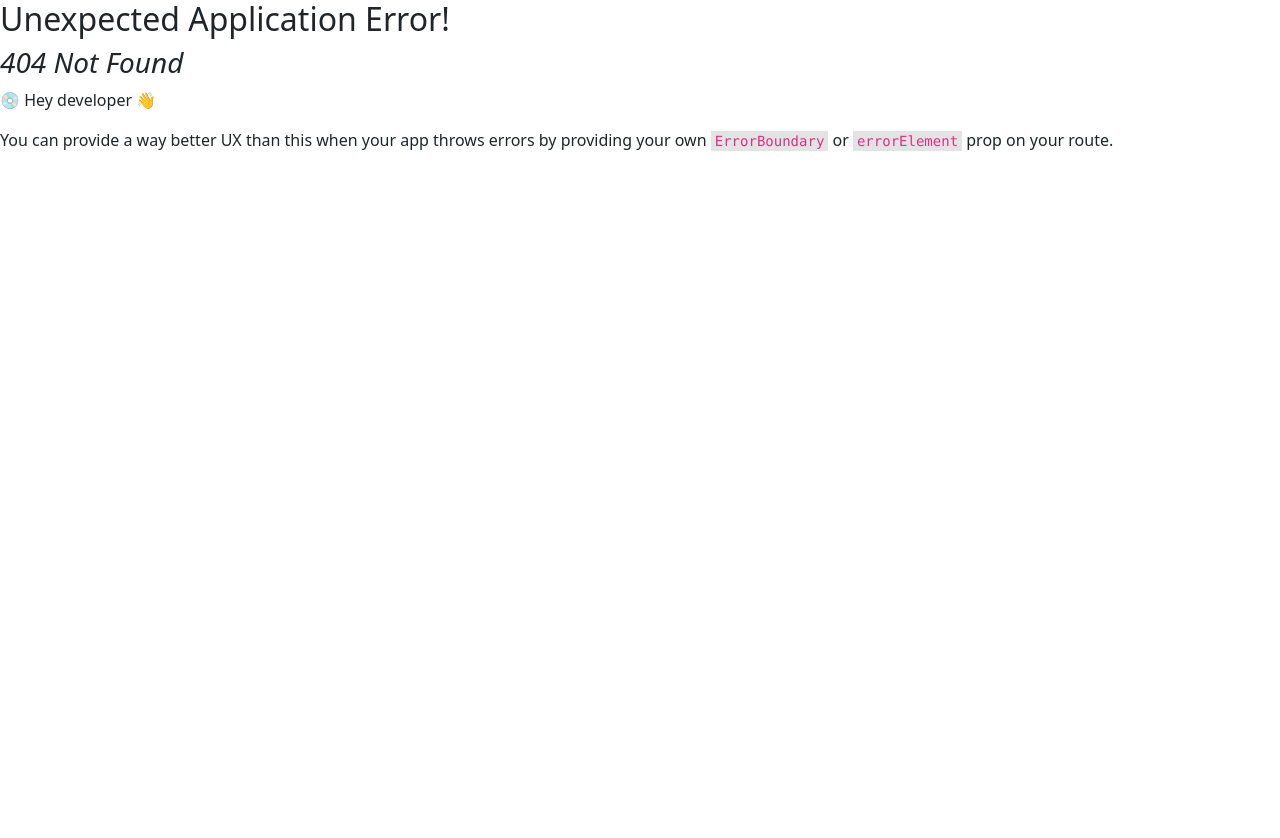
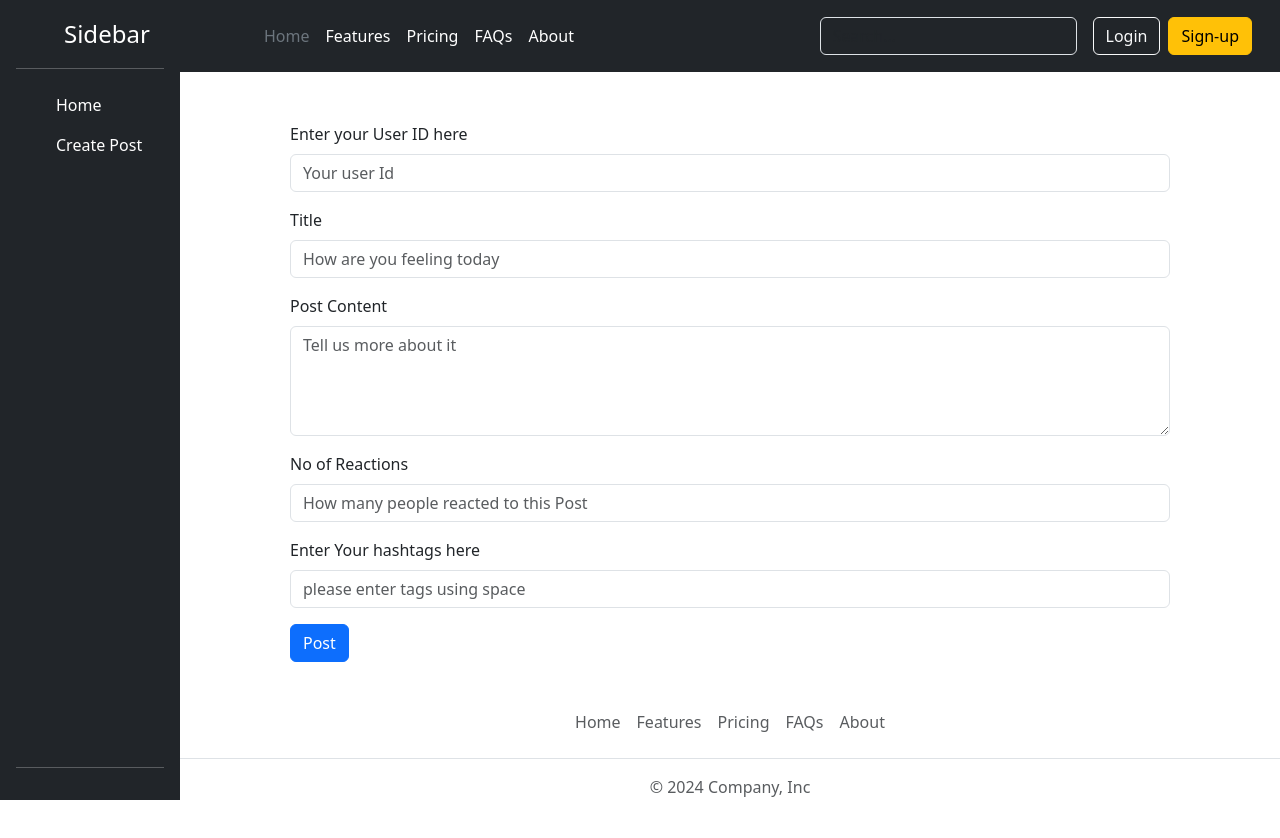
Before and after one commit to Anand-wase/React, a React (Vite) app in the folder social-media/: page /create-post in a window 1280 px wide. Before the commit this address had no page. Shown: the top 838 px of the page. Before the commit the page ends 800 px from the top, so only its background shows below. Built offline with nearby package versions, Linux system fonts and the light colour scheme; no server answers.

Commit message:
React router

```diff
--- a/social-media/src/components/CreatePost.jsx
+++ b/social-media/src/components/CreatePost.jsx
@@ -1,5 +1,6 @@
 import { useContext, useRef } from "react";
 import { PostListContext } from "../store/post-list-store";
+import { useNavigate } from "react-router-dom";
 
 const CreatePost = () => {
   const userIdElement = useRef();
@@ -8,6 +9,7 @@ const CreatePost = () => {
   const reactionsElement = useRef();
   const tagsElement = useRef();
   const {addPost} = useContext(PostListContext)
+  const navigate = useNavigate();
   const handleSubmit = (event) =>{
     event.preventDefault();
     const userId = userIdElement.current.value;
@@ -21,7 +23,8 @@ const CreatePost = () => {
     reactionsElement.current.value='';
     tagsElement.current.value='';
     addPost(userId,postTitle,postBody,reactions,tags
-    )
+    );
+    navigate('/');
   };
 
   return <form className="createPost" onSubmit={handleSubmit}>
--- a/social-media/src/components/PostList.jsx
+++ b/social-media/src/components/PostList.jsx
@@ -3,13 +3,26 @@ import Post from "./Post"
 import {PostListContext} from '../store/post-list-store'
 import WelcomeMesg from "./WelcomMesg";
 import LoadingSpinner from "./LoadingSpinner";
+import { useLoaderData } from "react-router-dom";
 
 const PostList = () => {
   const {postlist, fetching} = useContext(PostListContext);
+  //const postList = useLoaderData();
 
   return<>
   {fetching && <LoadingSpinner/>}
   {!fetching && postlist.length==0 ? <WelcomeMesg/> : postlist.map((post)=><Post key={post.id} post={post}/>)}
   </>
 };
+
+export const postLoader =() =>{
+  console.log("Data");
+  return fetch('https://dummyjson.com/posts')
+  .then(res => res.json())
+  .then(data =>{
+    return data.posts;
+
+});
+}
+
 export default PostList;
--- a/social-media/src/components/SideBar.jsx
+++ b/social-media/src/components/SideBar.jsx
@@ -1,4 +1,6 @@
-const SideBar = ({selectedTab, onHandleClick}) => {
+import { Link } from "react-router-dom";
+
+const SideBar = () => {
   return <div className="d-flex flex-column flex-shrink-0 p-3 text-bg-dark sideBarContent" style={{width: '180px'}}>
   <a href="/" className="d-flex align-items-center mb-3 mb-md-0 me-md-auto text-white text-decoration-none">
     <svg className="bi pe-none me-2" width="40" height="32"><use xlinkHref="#bootstrap"></use></svg>
@@ -7,16 +9,16 @@ const SideBar = ({selectedTab, onHandleClick}) => {
   <hr/>
   <ul className="nav nav-pills flex-column mb-auto">
     <li className="nav-item">
-      <a href="#" className={`nav-link text-white ${selectedTab === 'Home' ? 'active' : ''}`} aria-current="page" onClick={()=>onHandleClick('Home')}>
+      <Link to="/" className='nav-link text-white' aria-current="page">
         <svg className="bi pe-none me-2" width="16" height="16"><use xlinkHref="#home"></use></svg>
         Home
-      </a>
+      </Link>
     </li>
     <li>
-      <a href="#" className={`nav-link text-white ${selectedTab !== 'Home' ? 'active' : ''}`}  onClick={()=>onHandleClick('CreatePost')}>
+      <Link to="/create-post" className='nav-link text-white'>
         <svg className="bi pe-none me-2" width="16" height="16"><use xlinkHref="#speedometer2"></use></svg>
         Create Post
-      </a>
+      </Link>
     </li>
   </ul>
   <hr/>
--- a/social-media/src/App.jsx
+++ b/social-media/src/routes/App.jsx
@@ -1,11 +1,12 @@
 import './App.css'
-import Header from './components/Header'
-import Footer from './components/Footer'
-import SideBar from './components/SideBar'
+import Header from '../components/Header'
+import Footer from '../components/Footer'
+import SideBar from '../components/SideBar'
 import { useState } from 'react'
-import CreatePost from './components/CreatePost'
-import PostList from './components/PostList'
-import PostlistProvider from './store/post-list-store'
+import CreatePost from '../components/CreatePost'
+import PostList from '../components/PostList'
+import PostlistProvider from '../store/post-list-store'
+import { Outlet } from 'react-router-dom'
 
 function App() {
   const [selectedTab, setSelectedTab] = useState('Home')
@@ -18,7 +19,7 @@ function App() {
       <div className='sideBarContent'><SideBar selectedTab={selectedTab} onHandleClick={handleClick}/></div>
     <div className='content'>
     <Header/>
-    {selectedTab==="Home"? <PostList/> : <CreatePost/>}
+    <Outlet/>
     <Footer/>
     </div>
     </div>
--- a/social-media/src/store/post-list-store.jsx
+++ b/social-media/src/store/post-list-store.jsx
@@ -38,7 +38,6 @@ const PostlistProvider = ({children}) => {
   const [postlist, dispatchPostList] = useReducer(postListReducer,[]);
   const [fetching, setFetching] = useState(false)
   const addPost = (userId,postTitle,postBody,reactions,tags)=>{
-    console.log(userId,postTitle,postBody,reactions,tags);
     dispatchPostList({
       type : 'ADD_POST',
       payload : {
@@ -77,7 +76,6 @@ const PostlistProvider = ({children}) => {
     .then(data =>{
       addInitialPosts(data.posts);
       setFetching(false);
-      console.log(postlist)
   });
   return () => {
     controller.abort();
```
Also changed, not shown: social-media/src/main.jsx (+19 -10 lines), social-media/src/routes/App.css (renamed from social-media/src/App.css).
